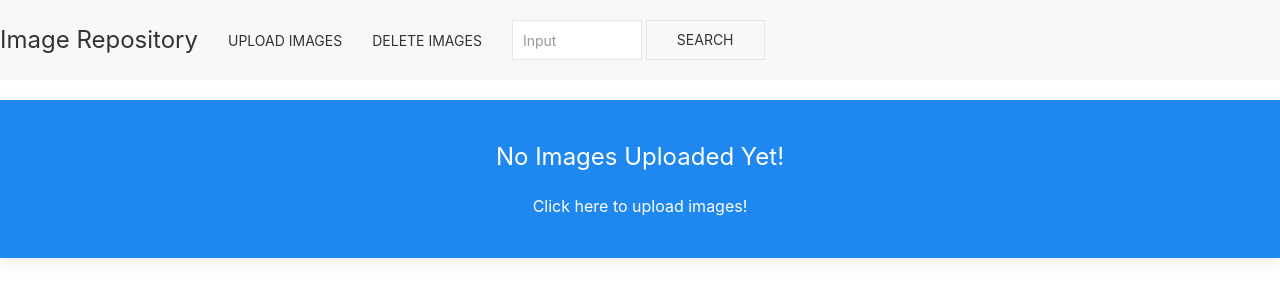
After one commit to shangar21/Shopify-Data-Developer_challenge, a Flask app: template templates/delete.html in a window 1280 px wide. The commit adds this page. Shown: the top 300 px of the page. Run offline with Flask 2, Linux system fonts and the light colour scheme; the template is opened without the code that fills it, so the values that code supplies are empty; some libraries are stand-ins or nearby versions.

Commit message:
deletes single and all files

```diff
--- a/app.py
+++ b/app.py
@@ -20,6 +20,23 @@ def upload():
 
     return render_template('upload.html')
 
+@app.route('/delete_images', methods=['GET', 'POST'])
+def delete():
+    names = os.listdir(app.config['UPLOAD_FOLDER'])
+    if request.method == 'POST':
+        files = request.form.to_dict()
+        if 'delete_all_imgs' in files:
+            names = os.listdir(app.config['UPLOAD_FOLDER'])
+            for n in names:
+                os.remove(os.path.join(app.config['UPLOAD_FOLDER'], n))
+            return render_template('delete.html', names=[])
+        if files:
+            for f in files:
+                os.remove(os.path.join(app.config['UPLOAD_FOLDER'], f))
+            return render_template('delete.html', names=os.listdir(app.config['UPLOAD_FOLDER']))
+
+    return render_template('delete.html', names=names)
+
 @app.route('/media/<filename>')
 def media(filename):
     return send_from_directory(app.config['UPLOAD_FOLDER'], filename)
--- /dev/null
+++ b/templates/delete.html
@@ -0,0 +1,28 @@
+{% extends "header.html" %}
+{% block content %}
+<center>
+    {% if names %}
+    <form method=post action="/delete_images" enctype=multipart/form-data>
+            {% for name in names %}
+                <input type="checkbox" id="{{ name }}" name="{{ name }}">
+                <label for="{{ name }}">{{ name }}
+                    <img src="{{ url_for('media', filename=name) }}" width=100 height=100>
+                </label><br>
+            {% endfor %}
+            <input type="submit" value="Delete">
+    </form>
+    <form method=post action="/delete_images">
+        <input type="submit" name="delete_all_imgs" value="Delete All">
+    </form>
+    {% else %}
+    <div class="uk-card uk-card-primary uk-card-body">
+        <h3 class="uk-card-title">No Images Uploaded Yet!</h3>
+        <a href="/upload_images">Click here to upload images!</a>
+    </div>
+    {% endif %}
+</center>
+
+
+
+
+{% endblock %}
--- a/templates/header.html
+++ b/templates/header.html
@@ -12,7 +12,8 @@
 
             <a class="uk-navbar-item uk-logo" href="/">Image Repository</a>
             <ul class="uk-navbar-nav">
-                <li class="uk-active"><a href="/upload_images">Upload Image</a></li>
+                <li class="uk-active"><a href="/upload_images">Upload Images</a></li>
+                <li class="uk-active"><a href='/delete_images'>Delete Images</a></li>
             </ul>
             <div class="uk-navbar-item">
                 <form action="/search_images">
--- a/templates/index.html
+++ b/templates/index.html
@@ -11,6 +11,7 @@
         </div>
     </div>
     {% endfor %}
+
 </div>
 
 {% endblock %}
```
Also changed, not shown: media/Figure_1.png (deleted), media/Figure_2.png (deleted), media/Figure_3.png (deleted), media/Figure_4.png (deleted), media/Figure_5.png (deleted), media/Figure_6.png (deleted), media/cat_1.jpeg (deleted), media/dog_1.jpeg (deleted).
